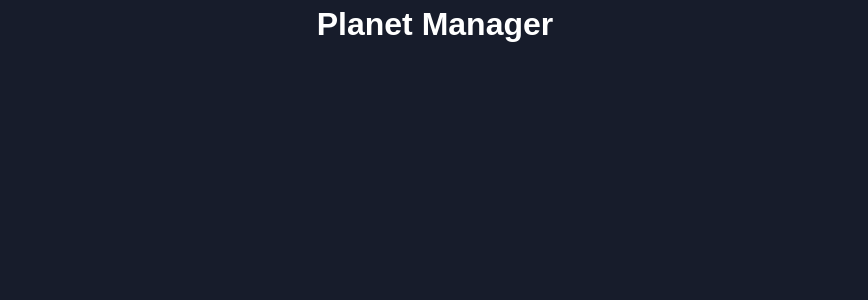
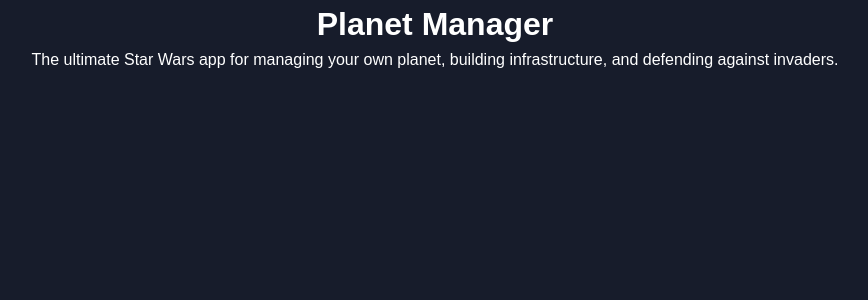
Before and after one commit to mig-code/planet-manager, a React (Create React App) app: page / in a window 1280 px wide. Shown: the top 300 px of the page, without its empty margins (205-1073 px from the left). Built offline with nearby package versions, Linux system fonts and the light colour scheme.

Commit message:
:construction: update public folder files

```diff
--- a/public/index.html
+++ b/public/index.html
@@ -2,41 +2,19 @@
 <html lang="en">
     <head>
         <meta charset="utf-8" />
-        <link rel="icon" href="%PUBLIC_URL%/favicon.ico" />
+        <link rel="icon" href="%PUBLIC_URL%/favicon.png" />
         <meta name="viewport" content="width=device-width, initial-scale=1" />
-        <meta name="theme-color" content="#000000" />
         <meta
             name="description"
-            content="Web site created using create-react-app"
+            content="Galactic Planet Manager is the ultimate Star Wars app for managing your own planet, building infrastructure, and defending against invaders."
         />
-        <link rel="apple-touch-icon" href="%PUBLIC_URL%/logo192.png" />
-    <!--
-    manifest.json provides metadata used when your web app is installed on a
-    user's mobile device or desktop. See https://developers.google.com/web/fundamentals/web-app-manifest/
-    -->
+
         <link rel="manifest" href="%PUBLIC_URL%/manifest.json" />
-    <!--
-    Notice the use of %PUBLIC_URL% in the tags above.
-    It will be replaced with the URL of the `public` folder during the build.
-    Only files inside the `public` folder can be referenced from the HTML.
 
-    Unlike "/favicon.ico" or "favicon.ico", "%PUBLIC_URL%/favicon.ico" will
-    work correctly both with client-side routing and a non-root public URL.
-    Learn how to configure a non-root public URL by running `npm run build`.
-    -->
-        <title>React Redux App</title>
+        <title>Galactic Planet Manager: The Force of Management</title>
     </head>
     <body>
         <noscript>You need to enable JavaScript to run this app.</noscript>
         <div id="root"></div>
-    <!--
-    This HTML file is a template.
-    If you open it directly in the browser, you will see an empty page.
-
-    You can add webfonts, meta tags, or analytics to this file.
-    The build step will place the bundled scripts into the <body> tag.
-
-    To begin the development, run `npm start` or `yarn start`.
-    To create a production bundle, use `npm run build` or `yarn build`.
-    --></body>
+    </body>
 </html>
--- a/src/components/app/App.tsx
+++ b/src/components/app/App.tsx
@@ -7,6 +7,10 @@
         <div className="App">
             <header className="App-header">
                 <h1>Planet Manager</h1>
+                <p>
+                    The ultimate Star Wars app for managing your own planet,
+                    building infrastructure, and defending against invaders.
+                </p>
             </header>
         </div>
     );
```
Also changed, not shown: public/favicon.png (added), public/manifest.json, 1 other file (tests, documents, lock files or other folders).
